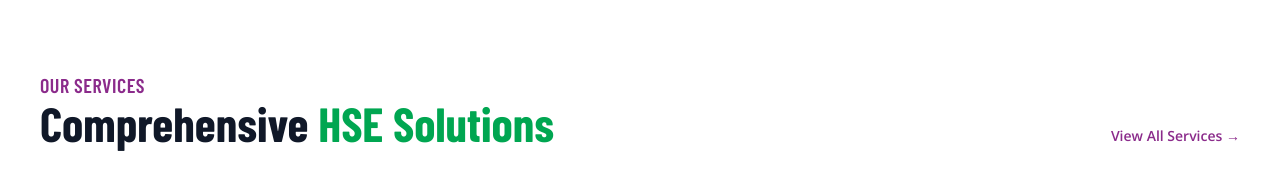
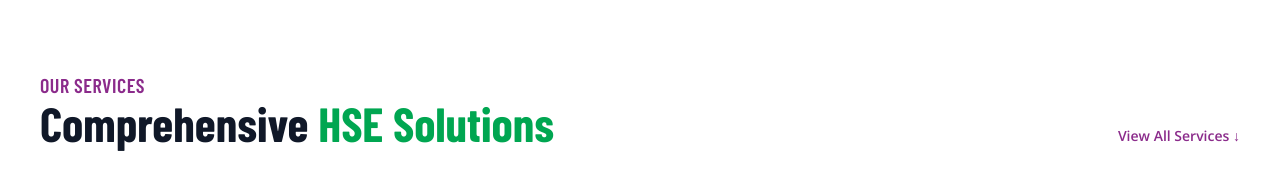
Before and after one commit to mrseewhy/tabhseservices, a React (Vite) app: page / in a window 1280 px wide. Shown: the part 1620-1814 px from the top of the page. Built offline with nearby package versions, Linux system fonts and the light colour scheme; a web font is replaced by a local one.

Commit message:
arrow corrected

```diff
--- a/src/components/Services.tsx
+++ b/src/components/Services.tsx
@@ -67,7 +67,7 @@ const Services = () => {
                     </div>
                     <Link to="/services">
                         <span className="text-(--my-purple) font-semibold text-sm hover:underline">
-                            View All Services →
+                            View All Services &darr;
                         </span>
                     </Link>
                 </div>
```
